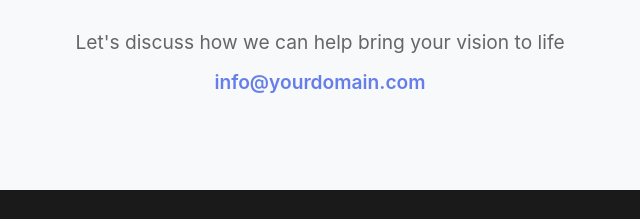
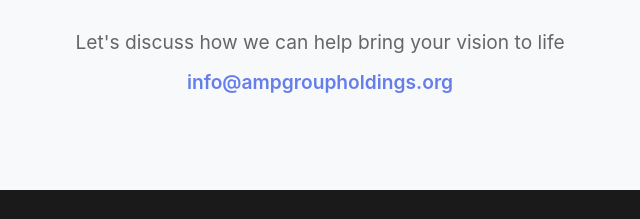
Before and after one commit to ampgroupholdings/ampgroupholdings.github.io, a plain HTML site: page index.html in a window 1280 px wide. Shown: the part 1561-1780 px from the top of the page, 320-960 px from the left. Drawn offline with Linux system fonts and the light colour scheme.

Commit message:
Update index.html

```diff
--- a/index.html
+++ b/index.html
@@ -281,7 +281,7 @@
         <div class="contact-info">
             <p>Let's discuss how we can help bring your vision to life</p>
             <p style="margin-top: 1rem;">
-                <a href="mailto:info@yourdomain.com" class="contact-email">info@yourdomain.com</a>
+                <a href="mailto:info@ampgroupholdings.org" class="contact-email">info@ampgroupholdings.org</a>
             </p>
         </div>
     </section>
```
